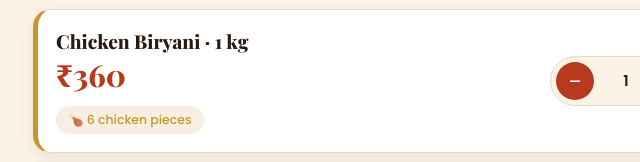
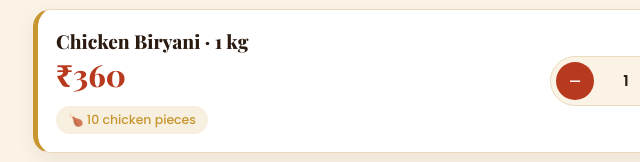
Before and after one commit to FAIZAAN01/thebowlbiryani, a plain HTML site: page index.html in a window 1280 px wide. Shown: the part 993-1155 px from the top of the page, 263-903 px from the left. Drawn offline with nearby package versions, Linux system fonts and the light colour scheme.

Commit message:
Update Chicken Biryani description and quantity

```diff
--- a/index.html
+++ b/index.html
@@ -118,7 +118,7 @@ input,textarea,select{transition:border-color .2s,box-shadow .2s}
 
 <h2 id="order"><small>Menu</small>Signature Chicken Biryani</h2>
 <div class="menu">
-<div><h3>Chicken Biryani · 1 kg</h3><div class="price">₹360</div><span class="chip">🍗 6 chicken pieces</span></div>
+<div><h3>Chicken Biryani · 1 kg</h3><div class="price">₹360</div><span class="chip">🍗 10 chicken pieces</span></div>
 <div class="qty"><button data-i="1" data-d="-1" aria-label="less">−</button><output id="q1">1</output><button data-i="1" data-d="1" aria-label="more">+</button></div>
 </div>
 <div class="menu" style="margin-top:12px">
```
